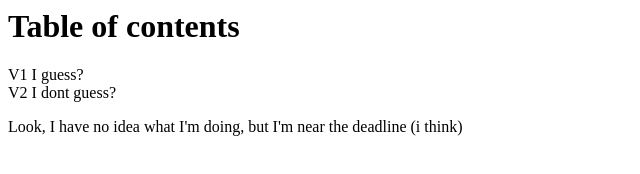
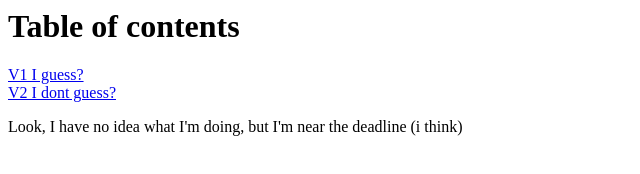
Before and after one commit to Chinglen2080/sd-hw-fw, a plain HTML site: page index.html in a window 1280 px wide. Shown: the whole page, without its empty margins (0-640 px from the left). Drawn offline with Linux system fonts and the light colour scheme.

Commit message:
Update index.html

```diff
--- a/index.html
+++ b/index.html
@@ -1,9 +1,9 @@
 <html>
 <body>
 <H1>Table of contents </H1>
-<a herf="chinglen-sd-hw.vercel.app/index2.html">V1 I guess?</a>
+<a href="chinglen-sd-hw.vercel.app/index2.html">V1 I guess?</a>
 <br>
-<a herf="chinglen-sd-hw.vercel.app/index3.html">V2 I dont guess?</a>
+<a href="chinglen-sd-hw.vercel.app/index3.html">V2 I dont guess?</a>
 <br>
 <p>Look, I have no idea what I'm doing, but I'm near the deadline (i think)</p>
 </body>
```
